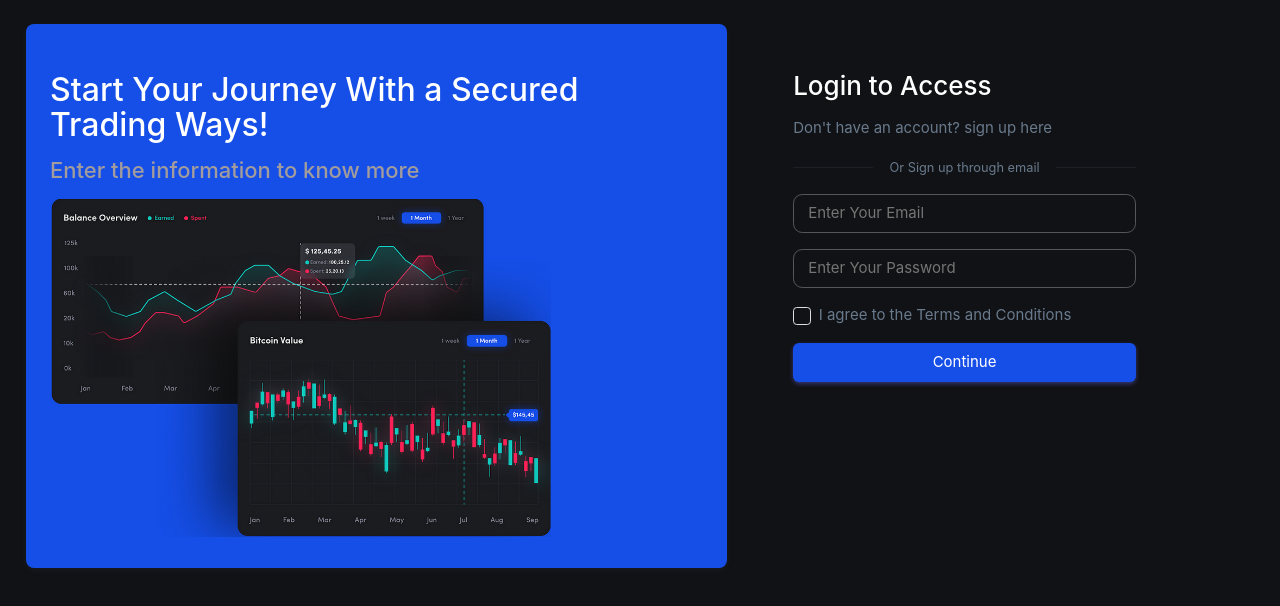
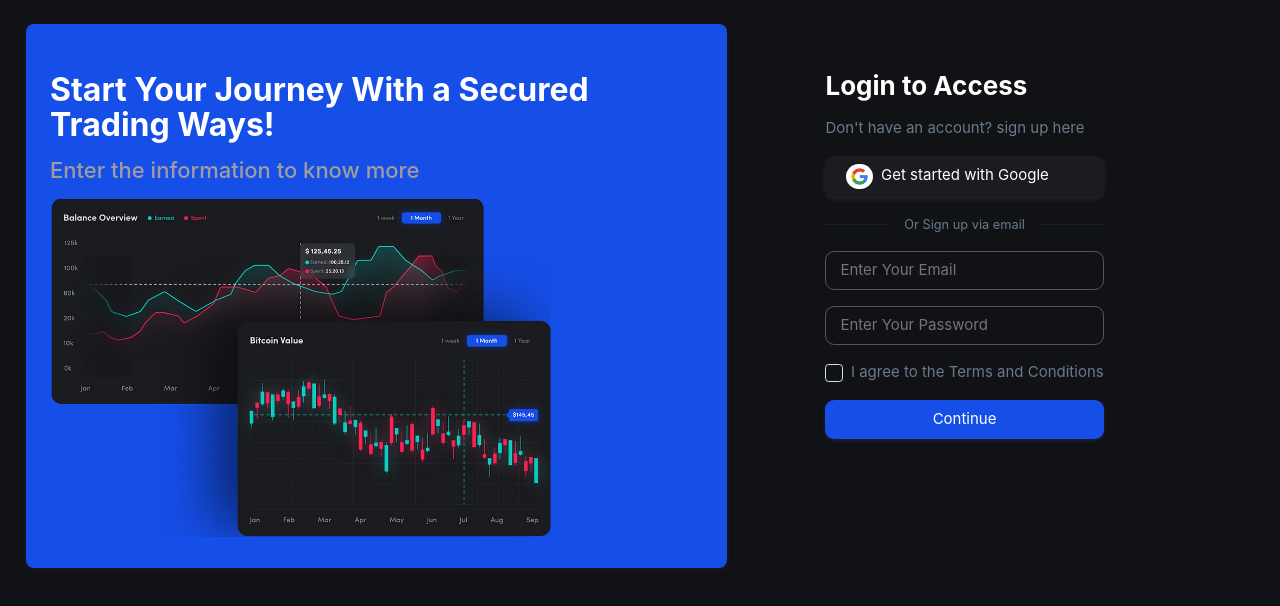
Before and after one commit to solomonyusuf/cryptobit, a Vue app: page / in a window 1280 px wide. Shown: the top 606 px of the page. Built offline with nearby package versions, Linux system fonts and the light colour scheme; the HTML template or start-up script is replaced by a standard one.

Commit message:
added google icon and made heading bolder

```diff
--- a/src/App.vue
+++ b/src/App.vue
@@ -11,23 +11,26 @@
           <div class="bit-row bit-justify-content-center">
             <div class="bit-card bit-col-md-7 bit-col-sm-12">
                 <div class="bit-card-body">
-                  <h2 class="text-widget bit-mt-4">Start Your Journey With a Secured Trading Ways!</h2>
+                  <h2 class="text-widget bit-mt-4 fw-bold">Start Your Journey With a Secured Trading Ways!</h2>
                   <h4 style="color: #a39c9c;" class="text-widget">Enter the information to know more </h4>
                   <img class="image-widget" src="/images/bg1.png"  />
                 </div>
             </div>
             <div class="bit-col-md-5 bit-col-sm-12">
                 <div class="bit-row bit-justify-content-center">
-                  <div class="container-xxl bit-mt-4 bit-mb-4">
+                  <div class=" bit-px-4 bit-mt-4 bit-mb-4">
 
-                       <form class="bit-gap-2 bit-mt-4 bit-px-4">
-                        <h3 class="text-widget">Login to Access </h3>
+                       <form class="bit-mt-4">
+                        <h3 class="text-widget fw-bold">Login to Access </h3>
                        <p>Don't have an account? <a>sign up here</a></p>
                        <div class="bit-mb-3">
-
+                        <button type="button" class="bit-btn btn-widget bit-w-100 d-flex bit-gap-2">
+                          <img src="/images/google.png" class="button-image rounded-pill" />
+                          Get started with Google
+                        </button>
                        </div>
                        <div class="divider bit-mb-3">
-                        <div class="divider-text">Or Sign up through email</div>
+                        <div class="divider-text">Or Sign up via email</div>
                          </div>
                         <div class="bit-mb-3">
                           <input type="text" class="bit-form-control" placeholder="Enter Your Email">
@@ -67,10 +70,14 @@
   .text-widget{
     color:white;
   }
-
+  .button-image{
+    height:25px;
+  }
   .image-widget{
     flex: 0 0 auto;
     width: 76.66666667%;
   }
-
+  .d-flex {
+  display: flex !important;
+}
 </style>
--- a/src/assets/base.scss
+++ b/src/assets/base.scss
@@ -224,6 +224,13 @@ body {
   border-radius: 0.25em;
 }
 
+.btn-widget {
+  color: #fff;
+  background-color: #1b1c20;
+  border-color: #1b1c20;
+  box-shadow: 0 0.125rem 0.25rem 0 rgba(66, 70, 74, 0.4);
+}
+
 input, button, select, optgroup, textarea {
   margin: 0;
   font-family: inherit;
@@ -269,11 +276,19 @@ hr {
   color: #fff;
   background-color: var(--bs-primary);
   border-color: var(--bs-primary);
-  box-shadow: 0 0.125rem 0.25rem 0 rgba(105, 108, 255, 0.4);
+  box-shadow: 0 0.125rem 0.25rem 0 rgba(47, 48, 116, 0.4);
 }
-
+.align-items-center {
+  align-items: center !important;
+}
 .bit-w-100 {
   width: 100% !important;
+}
+.rounded-pill {
+  border-radius: 50rem !important;
+}
+.fw-bold {
+  font-weight: 700 !important;
 }
 .bit-btn {
   display: inline-block;
@@ -286,7 +301,7 @@ hr {
   -webkit-user-select: none;
   -moz-user-select: none;
   user-select: none;
-  background-color: var(--bs-primary);
+
   border: 1px solid transparent;
     border-top-color: transparent;
     border-right-color: transparent;
@@ -294,7 +309,7 @@ hr {
     border-left-color: transparent;
   padding: 0.4375rem 1.25rem;
   font-size: 0.9375rem;
-  border-radius: 0.375rem;
+  border-radius: 0.575rem;
   transition: all 0.2s ease-in-out;
 }
 
```
Also changed, not shown: public/images/google.png (added).
